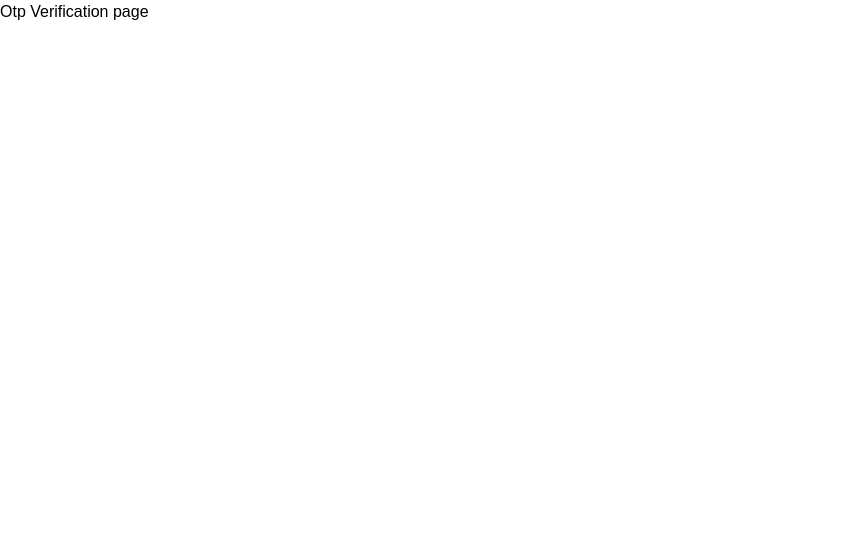
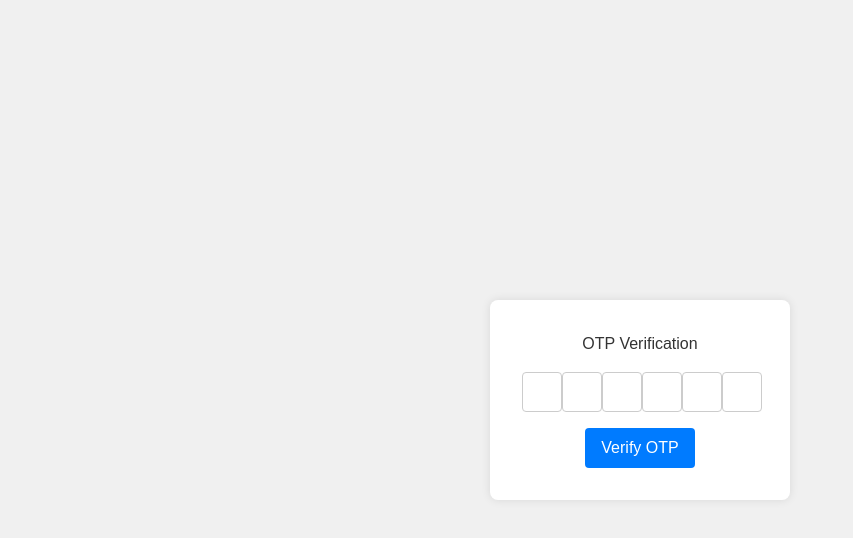
Before and after one commit to axce-j/Webforum, a Next.js app: page /otp-verification in a window 1280 px wide. Shown: the top 538 px of the page, without its empty margins (0-853 px from the left). Built offline with nearby package versions, Linux system fonts and the light colour scheme.

Commit message:
Update page.tsx

```diff
--- a/src/app/(auth)/otp-verification/page.tsx
+++ b/src/app/(auth)/otp-verification/page.tsx
@@ -1,11 +1,106 @@
-import React from 'react'
+'use client'
+import React, { useState } from 'react'
 
-const page = () => {
+const OTPPage = () => {
+  const [otp, setOtp] = useState(['', '', '', '', '', '']);
+  const [error, setError] = useState('');
+
+  const handleChange = (element, index) => {
+    if (/[^0-9]/.test(element.value)) {
+      setError('Please enter only numbers');
+      return;
+    }
+    setError('');
+    let newOtp = [...otp];
+    newOtp[index] = element.value;
+    setOtp(newOtp);
+
+    // Focus the next input field
+    if (element.nextSibling && element.value) {
+      element.nextSibling.focus();
+    }
+  };
+
+  const handleSubmit = (e) => {
+    e.preventDefault();
+    if (otp.some(val => val === '')) {
+      setError('Please enter the complete OTP');
+    } else {
+      setError('');
+      const otpCode = otp.join('');
+      // Handle OTP verification logic here
+      console.log('Verifying OTP:', otpCode);
+    }
+  };
+
   return (
-    <div>
-      Otp Verification page
+    <div style={styles.container}>
+      <form onSubmit={handleSubmit} style={styles.form}>
+        <h2 style={styles.title}>OTP Verification</h2>
+        {error && <p style={styles.error}>{error}</p>}
+        <div style={styles.otpGroup}>
+          {otp.map((_, index) => (
+            <input
+              key={index}
+              type="text"
+              maxLength="1"
+              value={otp[index]}
+              onChange={(e) => handleChange(e.target, index)}
+              style={styles.otpInput}
+            />
+          ))}
+        </div>
+        <button type="submit" style={styles.button}>Verify OTP</button>
+      </form>
     </div>
-  )
-}
+  );
+};
 
-export default page
+const styles = {
+  container: {
+    display: 'flex',
+    justifyContent: 'center',
+    alignItems: 'center',
+    height: '100vh',
+    backgroundColor: '#f0f0f0',
+  },
+  form: {
+    backgroundColor: '#fff',
+    padding: '2rem',
+    borderRadius: '8px',
+    boxShadow: '0 0 10px rgba(0,0,0,0.1)',
+    width: '300px',
+    textAlign: 'center',
+  },
+  title: {
+    marginBottom: '1rem',
+    color: '#333',
+  },
+  error: {
+    color: 'red',
+    marginBottom: '1rem',
+  },
+  otpGroup: {
+    display: 'flex',
+    justifyContent: 'space-between',
+    marginBottom: '1rem',
+  },
+  otpInput: {
+    width: '40px',
+    height: '40px',
+    textAlign: 'center',
+    fontSize: '1.5rem',
+    borderRadius: '4px',
+    border: '1px solid #ccc',
+  },
+  button: {
+    padding: '0.5rem 1rem',
+    border: 'none',
+    borderRadius: '4px',
+    backgroundColor: '#007BFF',
+    color: '#fff',
+    cursor: 'pointer',
+  },
+};
+
+export default OTPPage;
```
